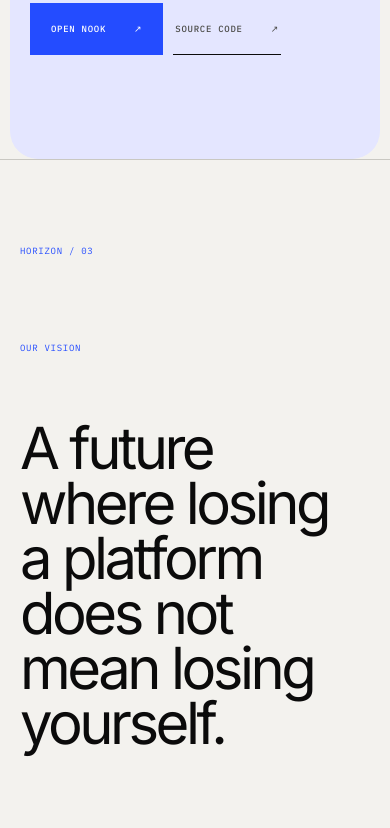
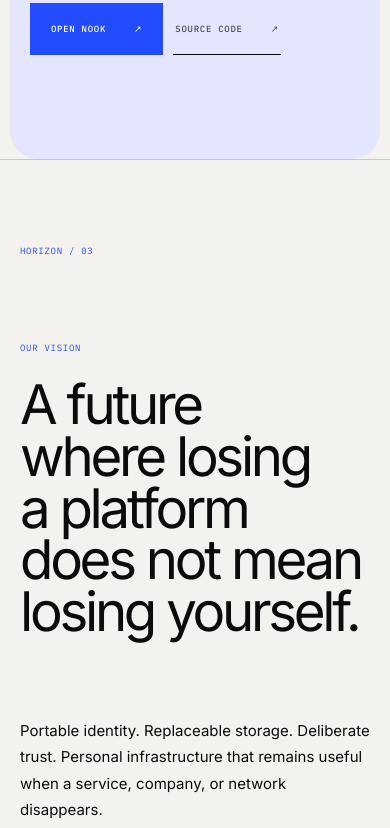
Before and after one commit to meta-secret/meta-secret-landing, a website: page index.html in a window 390 px wide. Shown: the part 6358-7186 px from the top of the page. Drawn offline with Linux system fonts and the light colour scheme.

Commit message:
Fix responsive vision section layout

```diff
--- a/index.html
+++ b/index.html
@@ -421,8 +421,10 @@
 
       <section id="vision" class="vision panel reveal">
         <div class="section-tag">Horizon / 03</div>
-        <p class="vision-kicker">Our vision</p>
-        <h2>A future where losing a platform does not mean losing yourself.</h2>
+        <div class="vision-heading">
+          <p class="vision-kicker">Our vision</p>
+          <h2>A future where losing a platform does not mean losing yourself.</h2>
+        </div>
         <p class="vision-copy">
           Portable identity. Replaceable storage. Deliberate trust. Personal infrastructure that remains useful when a
           service, company, or network disappears.
--- a/scripts/check.mjs
+++ b/scripts/check.mjs
@@ -58,6 +58,10 @@ if (!html.includes('<main id="main">') || !html.includes('<h1>')) {
   throw new Error('Document landmarks or primary heading are missing.');
 }
 
+if (!html.includes('<div class="vision-heading">') || !readFileSync('styles.css', 'utf8').includes('.vision-heading h2')) {
+  throw new Error('The vision headline must remain grouped in its primary responsive grid column.');
+}
+
 if (html.includes('tildacdn') || html.includes('jquery')) {
   throw new Error('Legacy landing-page dependencies must not return.');
 }
--- a/styles.css
+++ b/styles.css
@@ -2182,6 +2182,50 @@ html[data-theme="dark"] .crypto-plate-art {
   }
 }
 
+/* Vision layout: keep the headline in the primary column at every width. */
+.vision {
+  grid-template-columns: 16% minmax(0, 1.5fr) minmax(240px, 0.65fr);
+  align-items: start;
+}
+
+.vision-heading {
+  min-width: 0;
+}
+
+.vision-heading h2 {
+  max-width: 11ch;
+  font-size: clamp(64px, 7vw, 118px);
+  overflow-wrap: normal;
+  text-wrap: balance;
+  word-break: normal;
+}
+
+.vision-copy {
+  align-self: end;
+}
+
+@media (max-width: 1200px) {
+  .vision {
+    grid-template-columns: minmax(0, 1fr);
+    gap: 42px;
+  }
+
+  .vision-heading h2 {
+    max-width: 12ch;
+  }
+
+  .vision-copy {
+    max-width: 700px;
+  }
+}
+
+@media (max-width: 700px) {
+  .vision-heading h2 {
+    max-width: 100%;
+    font-size: clamp(54px, 14vw, 72px);
+  }
+}
+
 /* Lower-page actions preserve the same primary/secondary hierarchy. */
 .product-links a:first-child {
   min-height: 52px;
```
